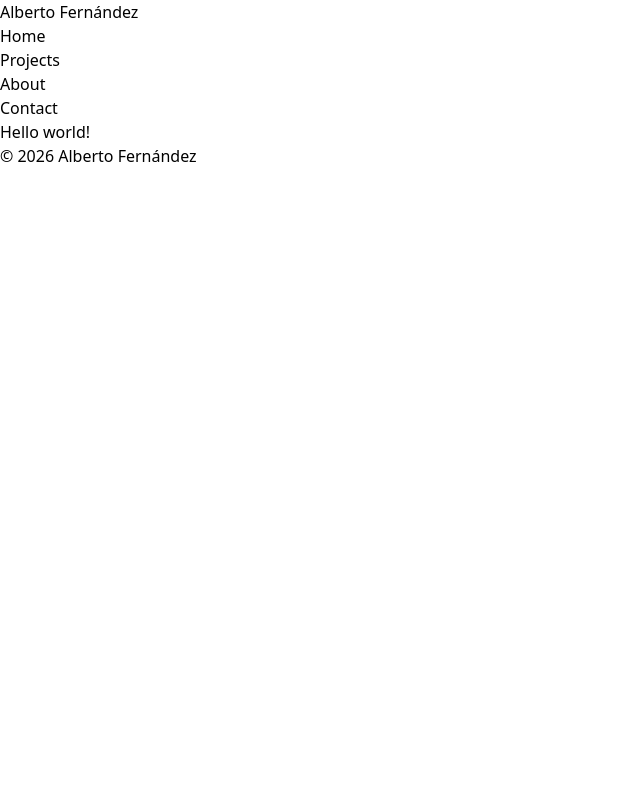
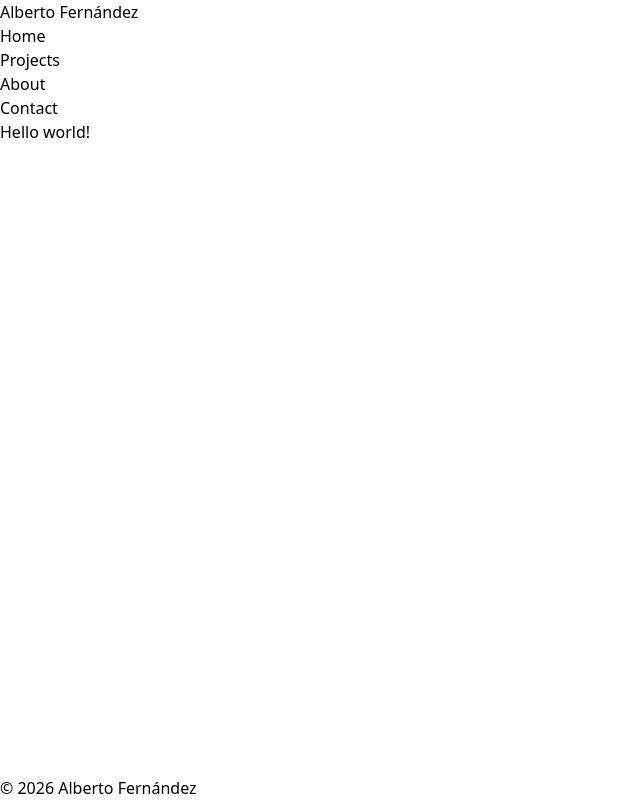
Before and after one commit to alfergal/alberto-fernandez-portfolio, a Next.js app: page / in a window 1280 px wide. Shown: the whole page, without its empty margins (0-640 px from the left). Built offline with nearby package versions, Linux system fonts and the light colour scheme.

Commit message:
Center elements in the layout

```diff
--- a/src/app/layout.tsx
+++ b/src/app/layout.tsx
@@ -15,9 +15,9 @@
 }>) {
   return (
     <html lang="en">
-      <body>
+      <body className="flex min-h-screen flex-col">
         <SiteHeader />
-        {children}
+        <main className="flex-1">{children}</main>
         <SiteFooter />
       </body>
     </html>
```
